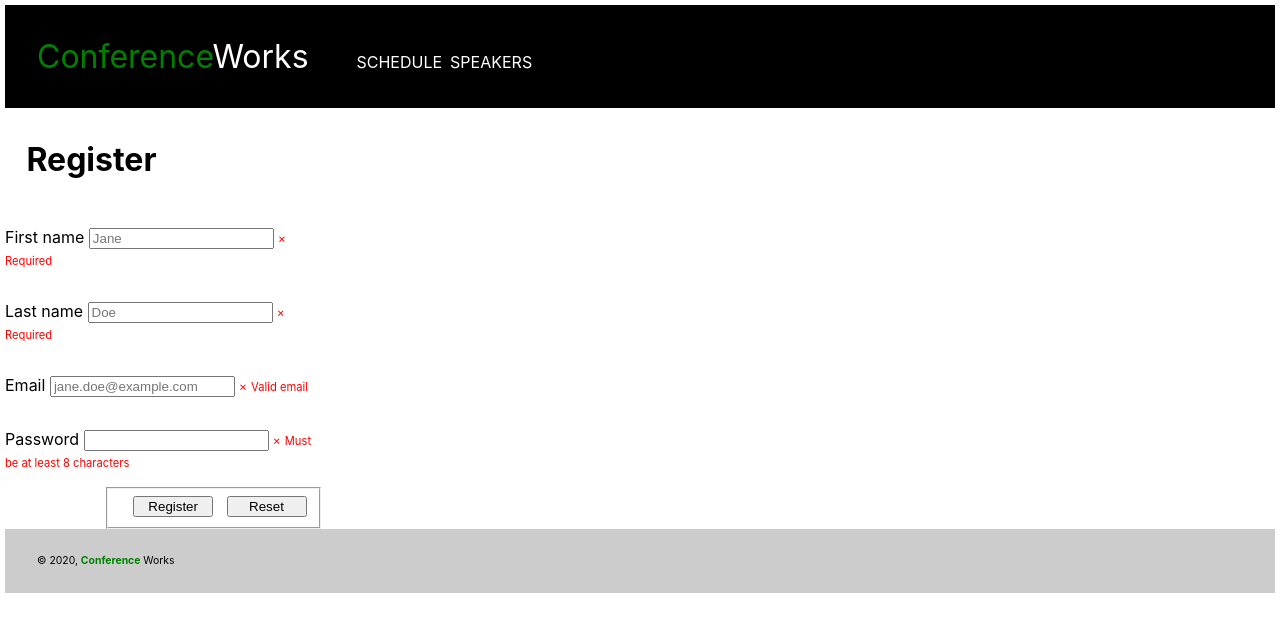
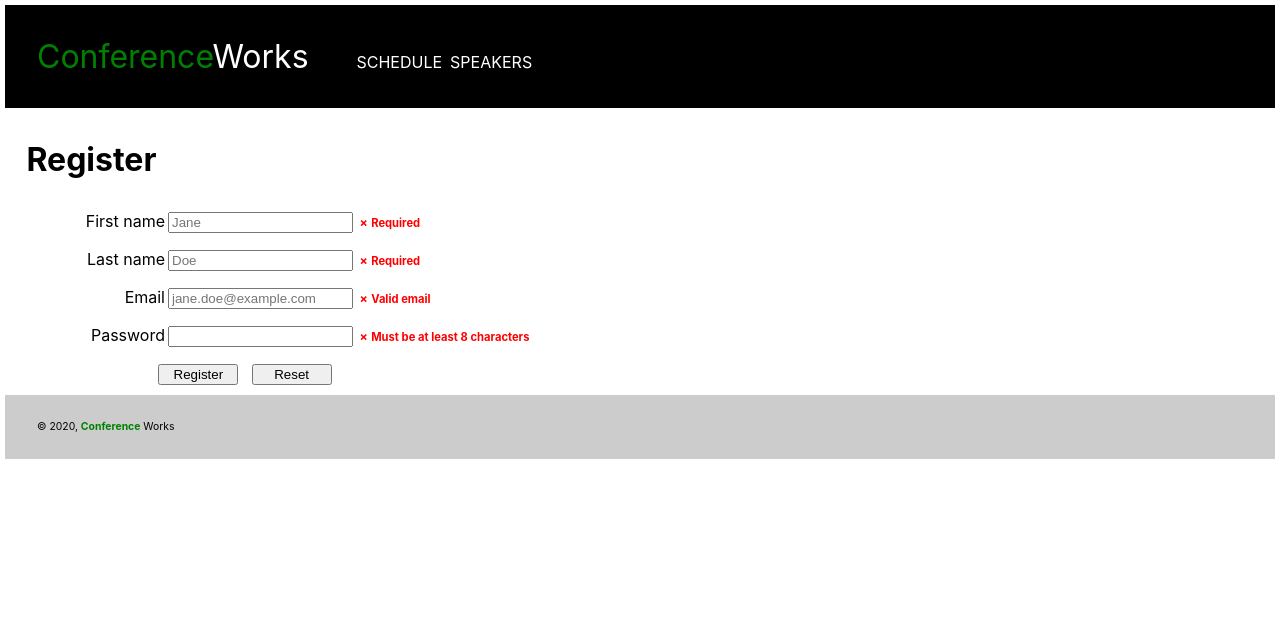
Before and after one commit to SeanLuckett/conference_works_react, a React (Create React App) app: page /register in a window 1280 px wide. Shown: the top 632 px of the page. Built offline with nearby package versions, Linux system fonts and the light colour scheme.

Commit message:
Restyles Register and FormItem to look more nicer

```diff
--- a/src/components/FormItem/FormItem.module.css
+++ b/src/components/FormItem/FormItem.module.css
@@ -1,10 +1,21 @@
 .FormItem {
-  margin-bottom: 1em;
-  align-self: flex-start;
+  margin-bottom: 3px;
+}
+
+.FormItem label {
+  width: 10em;
+  display: inline-block;
+  text-align: right;
+}
+
+.FormItem input {
+  margin: 0px 3px;
+  padding: 1px 2px;
 }
 
 .FormItem span {
   font-size: 0.7em;
+  font-weight: bold;
 }
 
 .Hidden {
--- a/src/components/register/Register.module.css
+++ b/src/components/register/Register.module.css
@@ -1,7 +1,5 @@
 .Form {
-  display: flex;
-  flex-direction: column;
-  max-width: 25%;
+  max-width: 50%;
 }
 
 h1 {
@@ -15,5 +13,6 @@ h1 {
 }
 
 .ButtonGroup {
-  align-self: flex-end;
+  margin: 10px 0px 0px 8em;
+  border: none;
 }
```
